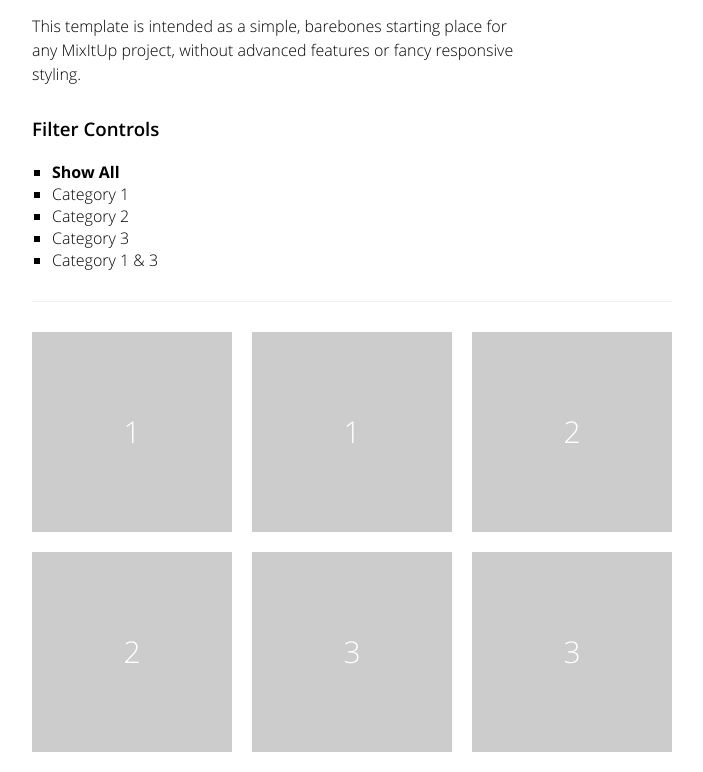
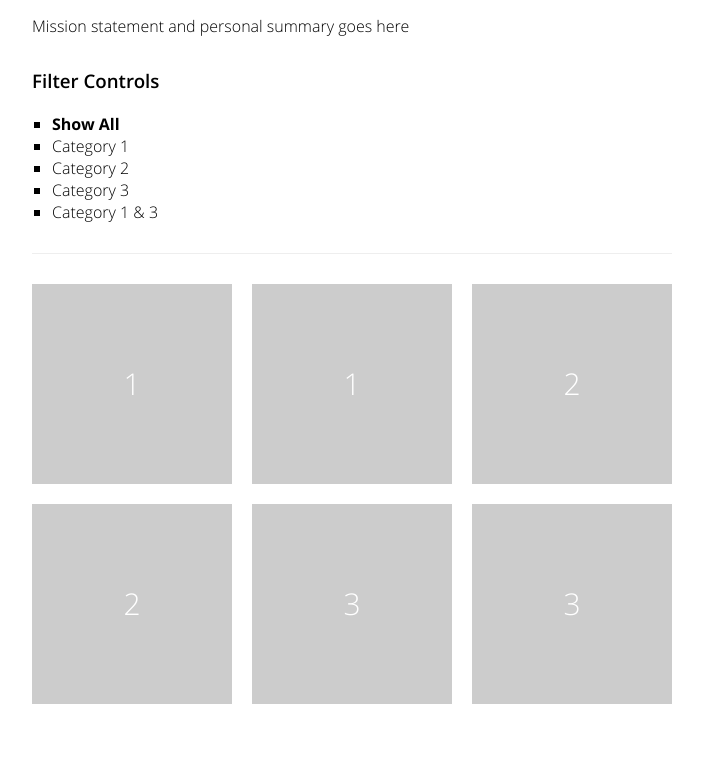
Before and after one commit to alexjohnson505/grid-portfolio, a plain HTML site: page index.html in a window 1280 px wide. Shown: the part 109-881 px from the top of the page, without its empty margins (288-991 px from the left). After the commit the page ends 833 px from the top, so only its background shows below. Drawn offline with Linux system fonts and the light colour scheme.

Commit message:
add filler text

```diff
--- a/index.html
+++ b/index.html
@@ -47,7 +47,7 @@ http://mixitup.io
 	});
 </script>
 
-<title>MixItUp Boilerplate Template</title>
+<title>Personal Experience Portfolio</title>
 <script type="text/javascript">
 	/* <![CDATA[ */
 	var _gaq = _gaq || [];
@@ -72,8 +72,7 @@ http://mixitup.io
 		<div class="wrapper">
 			<h1><strong>alexjohnson.io</strong> portfolio</h1>
 
-			<p>This template is intended as a simple, barebones starting place for
-			any MixItUp project, without advanced features or fancy responsive styling.</p>
+			<p>Mission statement and personal summary goes here</p>
 
 			<!-- FILTER CONTROLS -->
 			<div class="controls">
```
